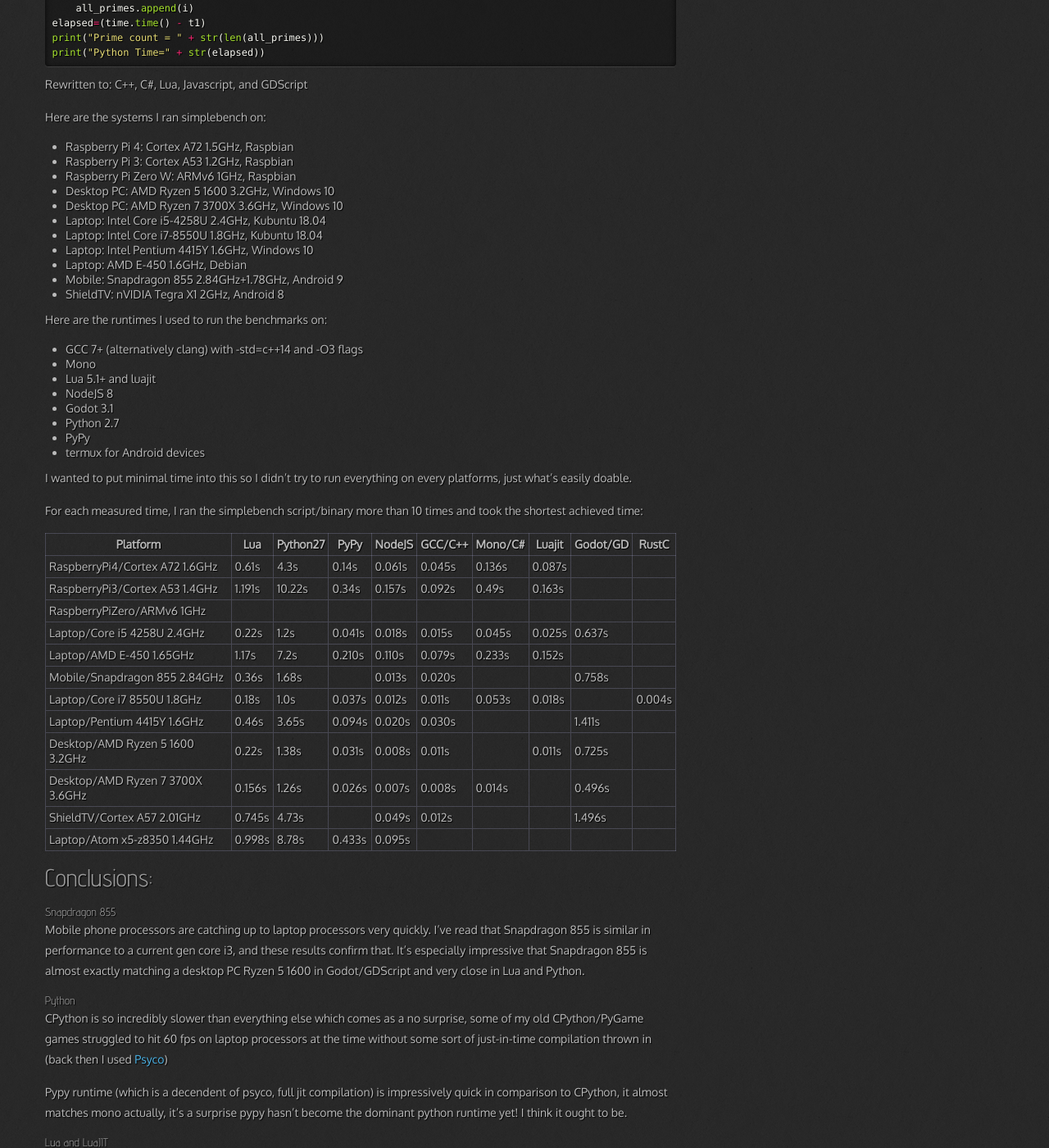
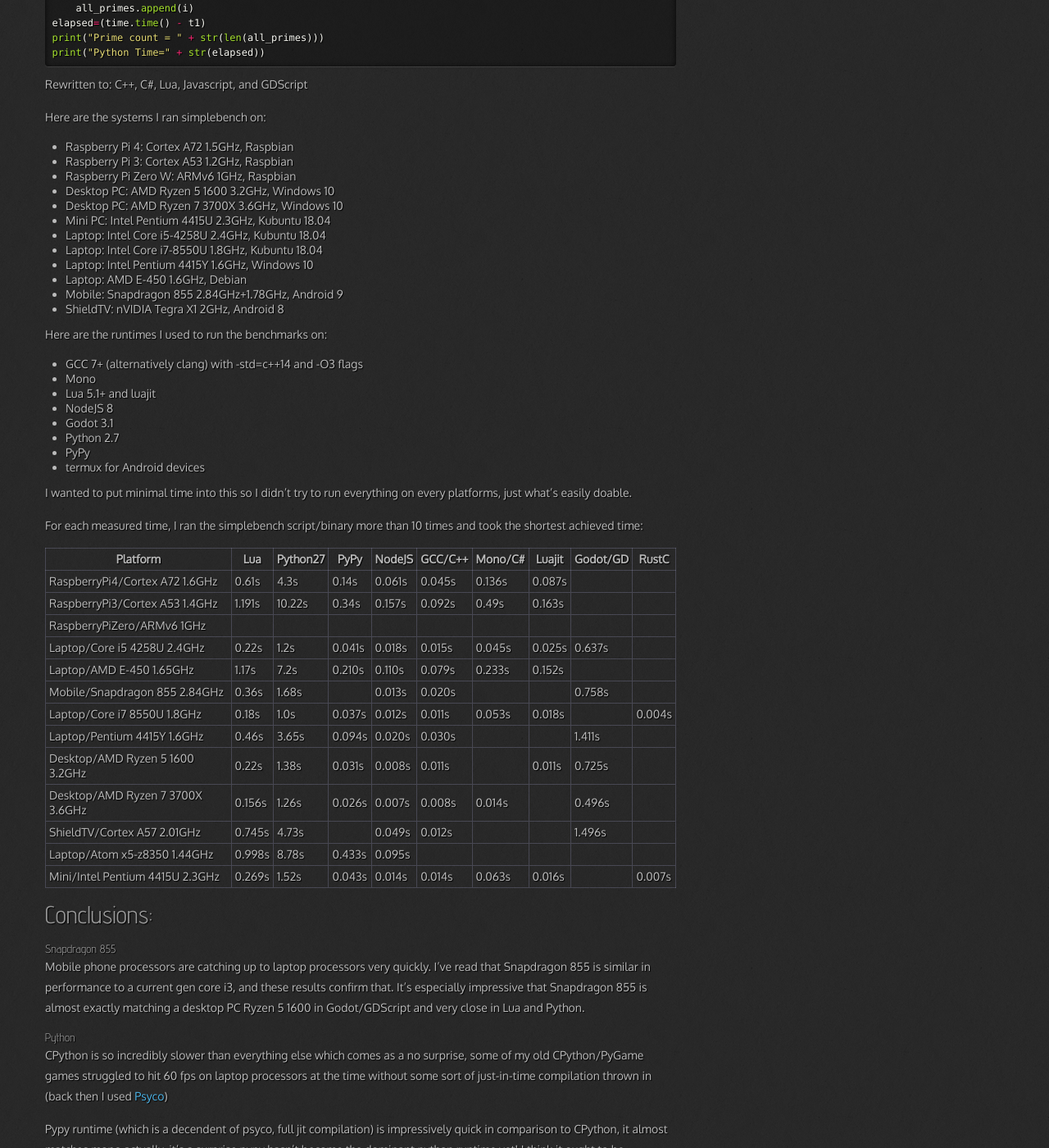
Before and after one commit to Salwan/salwan.github.io, a Jekyll site: the page built from _posts/2019-10-03-simplebench.md, in a window 1280 px wide and 1400 px high, scrolled down 682 px. Shown: the whole window at 82% size. Built offline with Jekyll 4.4.1, drawn with Linux system fonts in a browser that asks for light colours; nearby versions of some CDN libraries; comment, search, counter and statistics services are not loaded.

Commit message:
Update 2019-10-03-simplebench.md
added pentium 4415U to simplebench

```diff
--- a/_posts/2019-10-03-simplebench.md
+++ b/_posts/2019-10-03-simplebench.md
@@ -49,6 +49,7 @@
 * Raspberry Pi Zero W: ARMv6 1GHz, Raspbian
 * Desktop PC: AMD Ryzen 5 1600 3.2GHz, Windows 10
 * Desktop PC: AMD Ryzen 7 3700X 3.6GHz, Windows 10
+* Mini PC: Intel Pentium 4415U 2.3GHz, Kubuntu 18.04
 * Laptop: Intel Core i5-4258U 2.4GHz, Kubuntu 18.04
 * Laptop: Intel Core i7-8550U 1.8GHz, Kubuntu 18.04
 * Laptop: Intel Pentium 4415Y 1.6GHz, Windows 10
@@ -86,6 +87,7 @@
 |Desktop/AMD Ryzen 7 3700X 3.6GHz|0.156s  |1.26s   |0.026s   |0.007s |0.008s  |0.014s |      |0.496s  |        |
 |ShieldTV/Cortex A57 2.01GHz     |0.745s  |4.73s   |         |0.049s |0.012s  |       |      |1.496s  |        |
 |Laptop/Atom x5-z8350 1.44GHz    |0.998s  |8.78s   |0.433s   |0.095s |        |       |      |        |        |
+|Mini/Intel Pentium 4415U 2.3GHz |0.269s  |1.52s   |0.043s   |0.014s |0.014s  |0.063s |0.016s|        |0.007s  |
 |--------------------------------------------------------------------------------------------------------------|
 
 ## Conclusions:
```
